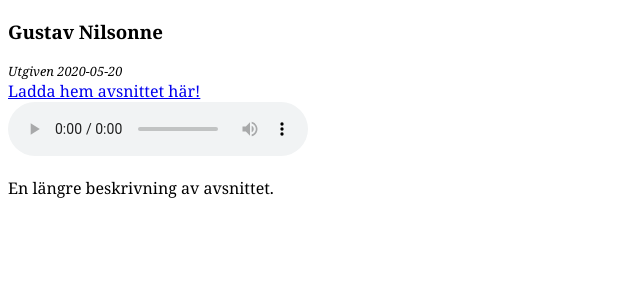
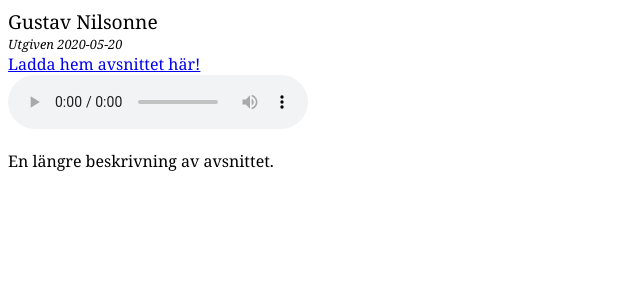
Before and after one commit to Dubbelblind/Dubbelblind.github.io, a Jekyll site: the page built from _posts/2020-05-20-Avsnitt-1.md, in a window 1280 px wide. Shown: the top 300 px of the page, without its empty margins (0-640 px from the left). Built offline with Jekyll 4.4.1, drawn with Linux system fonts in a browser that asks for light colours.

Commit message:
Update post.html

```diff
--- a/_layouts/post.html
+++ b/_layouts/post.html
@@ -3,7 +3,7 @@ layout: default
 ---
 <article class="post" >
 
-    <h1>{{ page.title }}</h1>
+    <span class="avsnitt_titel">{{ page.title }}</span class="avsnitt_titel">
 
     <div class="avsnitt_datum">
         Utgiven <time datetime="{{ page.date | date_to_xmlschema }}" itemprop="datePublished">{{ page.date | date: "%Y-%m-%d" }}</time>
```
